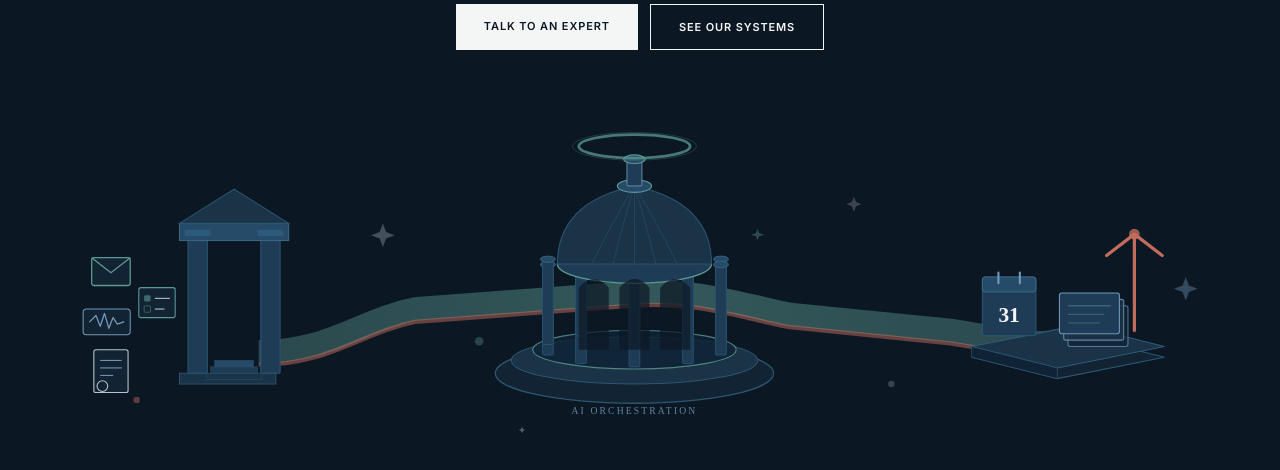
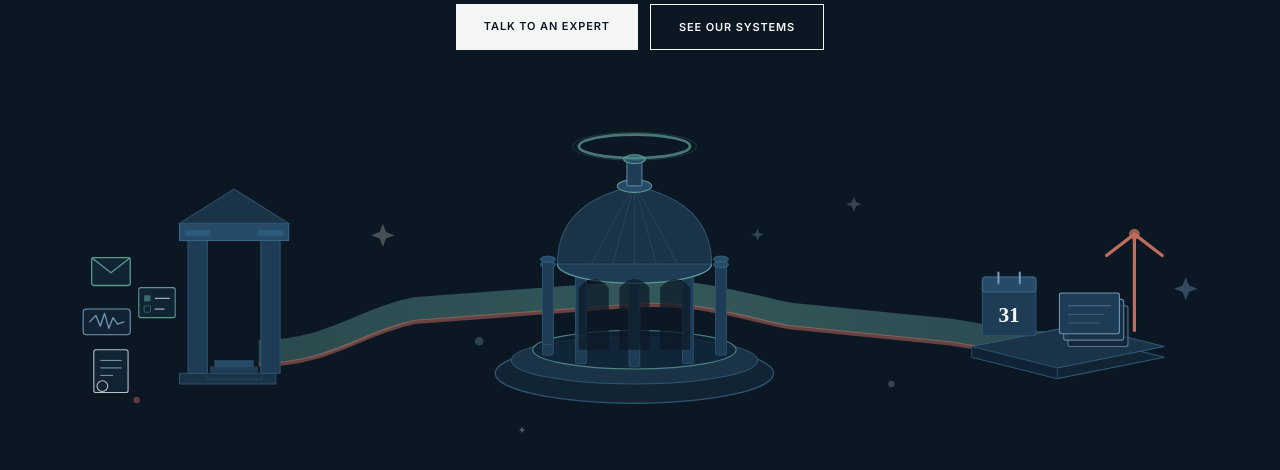
Before and after one commit to spectredad/Regicore, a Next.js app: page / in a window 1280 px wide. Shown: the part 330-800 px from the top of the page. Built offline with nearby package versions, Linux system fonts and the light colour scheme.

Commit message:
fix: push illustration below CTAs, remove AI ORCHESTRATION caption

```diff
--- a/components/Hero.tsx
+++ b/components/Hero.tsx
@@ -97,7 +97,7 @@ function RegicoreIllustration() {
       <ellipse cx="545" cy="130" rx="10" ry="4" fill="#254b68" stroke="#5B9A91" strokeWidth="1" />
       <ellipse cx="545" cy="118" rx="52" ry="11" fill="none" stroke="#5B9A91" strokeWidth="2.5" opacity="0.75" />
       <ellipse cx="545" cy="118" rx="58" ry="13" fill="none" stroke="#5B9A91" strokeWidth="0.8" opacity="0.3" />
-      <text x="545" y="368" textAnchor="middle" fontFamily="serif" fontSize="9" fill="#7098B8" letterSpacing="2" opacity="0.85">AI ORCHESTRATION</text>
+
 
       {[-1, 0, 1].map(i => (
         <path key={i} d={`M ${545 + i*38 - 14} 308 L ${545 + i*38 - 14} 250 Q ${545 + i*38} 234, ${545 + i*38 + 14} 250 L ${545 + i*38 + 14} 308 Z`} fill="#0C1724" opacity="0.7" />
@@ -217,6 +217,7 @@ export default function Hero() {
         style={{
           flex: "1 1 auto",
           minHeight: 0,
+          marginTop: "clamp(12px, 2vh, 28px)",
           paddingLeft: "clamp(8px, 3vw, 40px)",
           paddingRight: "clamp(8px, 3vw, 40px)",
         }}
```
